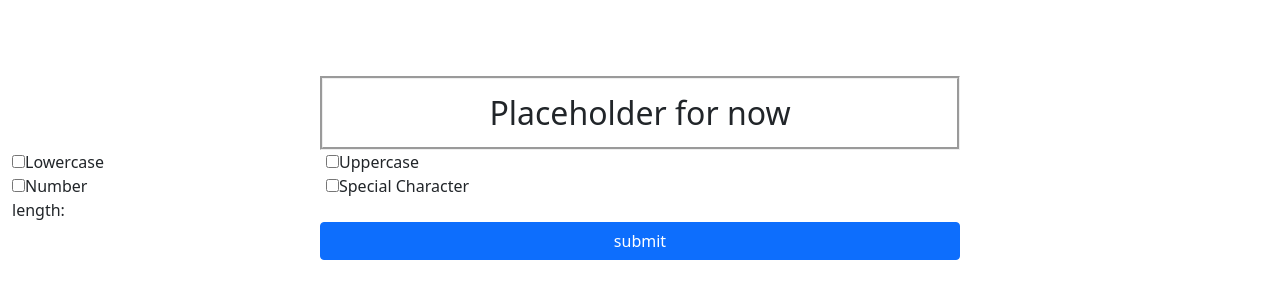
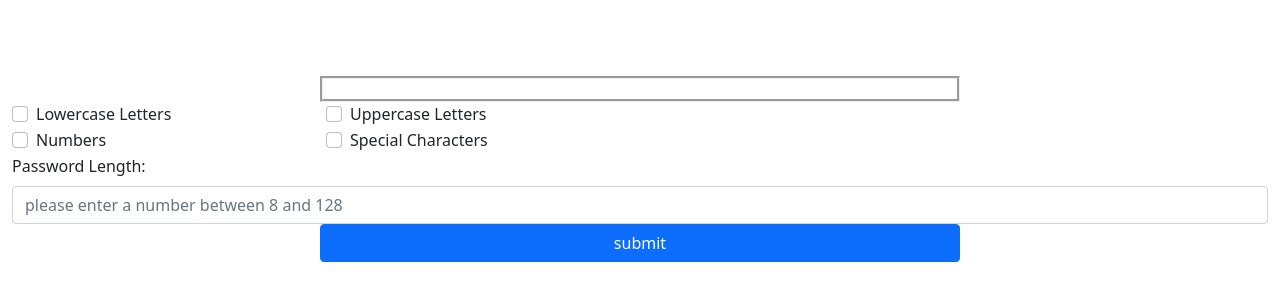
Before and after one commit to TravCook/reactPWGen, a React (Create React App) app: page / in a window 1280 px wide. Shown: the part 180-480 px from the top of the page. Built offline with nearby package versions, Linux system fonts and the light colour scheme.

Commit message:
all inputs working and added variables for generator to choose from

```diff
--- a/package.json
+++ b/package.json
@@ -8,6 +8,7 @@
     "@testing-library/user-event": "^12.8.1",
     "bootstrap": "^5.1.3",
     "react": "^17.0.1",
+    "react-bootstrap": "^2.2.1",
     "react-dom": "^17.0.1",
     "react-scripts": "4.0.3",
     "web-vitals": "^1.1.0"
--- a/src/components/passwordOutput/passwordOutput.js
+++ b/src/components/passwordOutput/passwordOutput.js
@@ -1,11 +1,13 @@
 import React, { useState } from 'react'
 import "./passwordOutput.css"
+import Form from "react-bootstrap/Form"
 
 function PasswordOutput(){
   const [lowerCheck, setlowerCheck] = useState(false)
   const [upperCheck, setupperCheck] = useState(false)
   const [numberCheck, setnumberCheck] = useState(false)
   const [specialCheck, setspecialCheck] = useState(false)
+  const [length, setlength] = useState(0)
 
   const handleLCchange = () => {
     setlowerCheck(!lowerCheck)
@@ -19,62 +21,71 @@ function PasswordOutput(){
   const handleSpecchange = () => {
     setspecialCheck(!specialCheck)
   }
+  const handleLengthChange = (e) => {
+    setlength(e.target.value)
+  }
 
   const handlesubmit = () => {
-    console.log("lower:" + lowerCheck)
-    console.log("upper:" +upperCheck)
-    console.log("number:" +numberCheck)
-    console.log("special:" +specialCheck)
+    const uppCase = ["A", "B", "C", "D", "E", "F", "G", "H", "I", "J", "K", "L", "M", "N", "O", "P", "Q", "R", "S", "T", "U", "V", "W", "X", "Y", "Z"]
+    const lowCase = ["a", "b", "c", "d", "e", "f", "g", "h", "i", "j", "k", "l", "m", "n", "o", "p", "q", "r", "s", "t", "u", "v", "w", "x", "y", "z"]
+    const special = ['@', '%', '+', '\\', '/', "'", '!', '#', '$', '^', '?', ':', ',', ')', '(', '}', '{', ']', '[', '~', '-', '_', '.']
+    const number = ["1", "2", "3", "4", "5", "6", "7", "8", "9", "0"]
+    console.log("lower: " + lowerCheck)
+    console.log("upper: " +upperCheck)
+    console.log("number: " +numberCheck)
+    console.log("special: " +specialCheck)
+    console.log("Length: "+length)
   }
 
   return (
     <div className="container-fluid parentContainer">
       <div className="row justify-content-center">
-        <div className="col-6 textOutput">Placeholder for now</div>
+        <div className="col-6 textOutput">{
+
+        }</div>
       </div>
-      <div className="row optionRow">
-        <div className="col">
-          <label>
-            <input
+      <Form>
+        <div className="row optionRow">
+          <Form.Group controlId="formLowercase" className="col">
+            <Form.Check
               type="checkbox"
               checked={lowerCheck}
-              onChange={handleLCchange} />
-            Lowercase
-          </label>
-        </div>
-        <div className="col">
-          <label>
-            <input
+              onChange={handleLCchange}
+              label="Lowercase Letters" />
+          </Form.Group>
+          <Form.Group className="col">
+            <Form.Check
               type="checkbox"
               checked={upperCheck}
-              onChange={handleUCchange} />
-            Uppercase
-          </label>
+              onChange={handleUCchange}
+              label="Uppercase Letters" />
+          </Form.Group>
         </div>
-      </div>
-      <div className="row optionRow">
-        <div className="col">
-          <label>
-            <input
+        <div className="row optionRow">
+          <Form.Group className="col">
+            <Form.Check
               type="checkbox"
               checked={numberCheck}
-              onChange={handleNumchange} />
-            Number
-          </label>
-        </div>
-        <div className="col">
-          <label>
-            <input
+              onChange={handleNumchange}
+              label="Numbers" />
+          </Form.Group>
+          <Form.Group className="col">
+            <Form.Check
               type="checkbox"
               checked={specialCheck}
-              onChange={handleSpecchange} />
-            Special Character
-          </label>
+              onChange={handleSpecchange}
+              label="Special Characters" />
+          </Form.Group>
         </div>
-      </div>
-      <div className="row optionRow">
-        <div className="col-6">length: </div>
-      </div>
+        <Form.Group>
+          <Form.Label>Password Length: </Form.Label>
+          <Form.Control
+            onChange={handleLengthChange}
+            type="text"
+            placeholder="please enter a number between 8 and 128" />
+        </Form.Group>
+      </Form>
+
       <div className="row justify-content-center">
         <button className="col-6 btn btn-primary" onClick={handlesubmit}>submit</button>
       </div>
```
Also changed, not shown: 1 other file (tests, documents, lock files or other folders).
